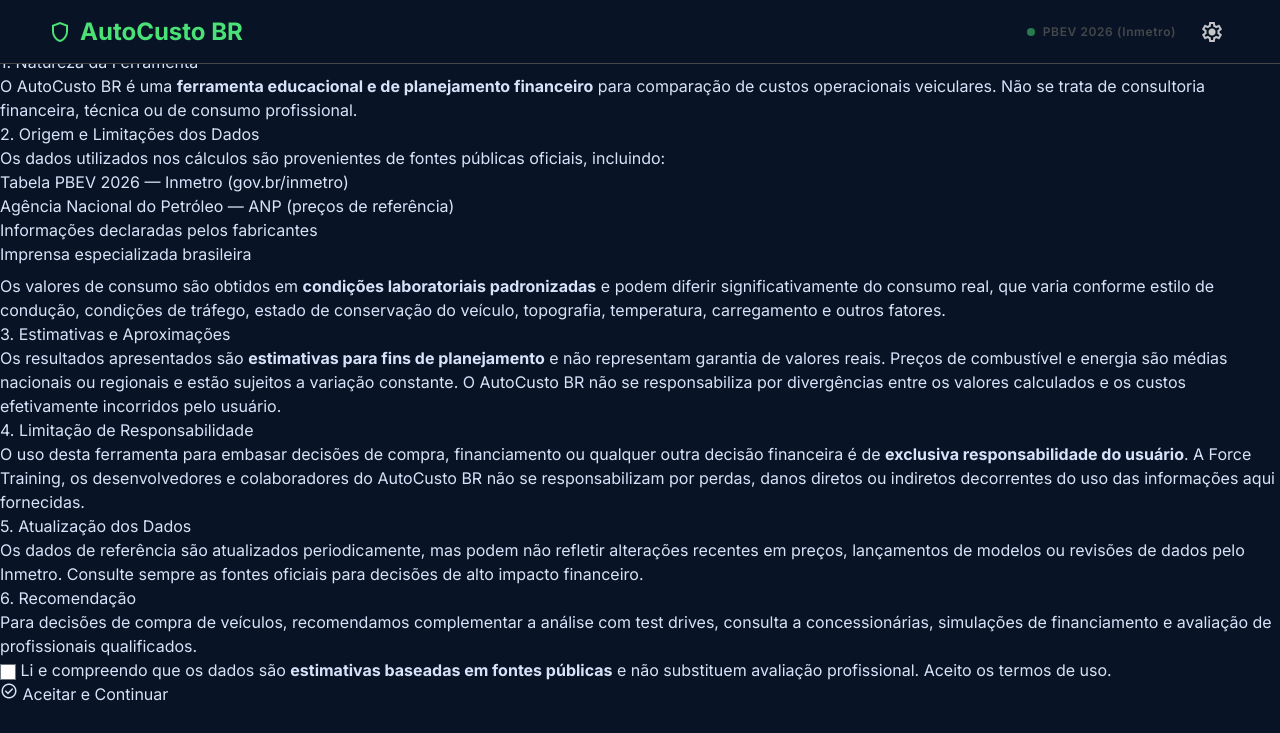
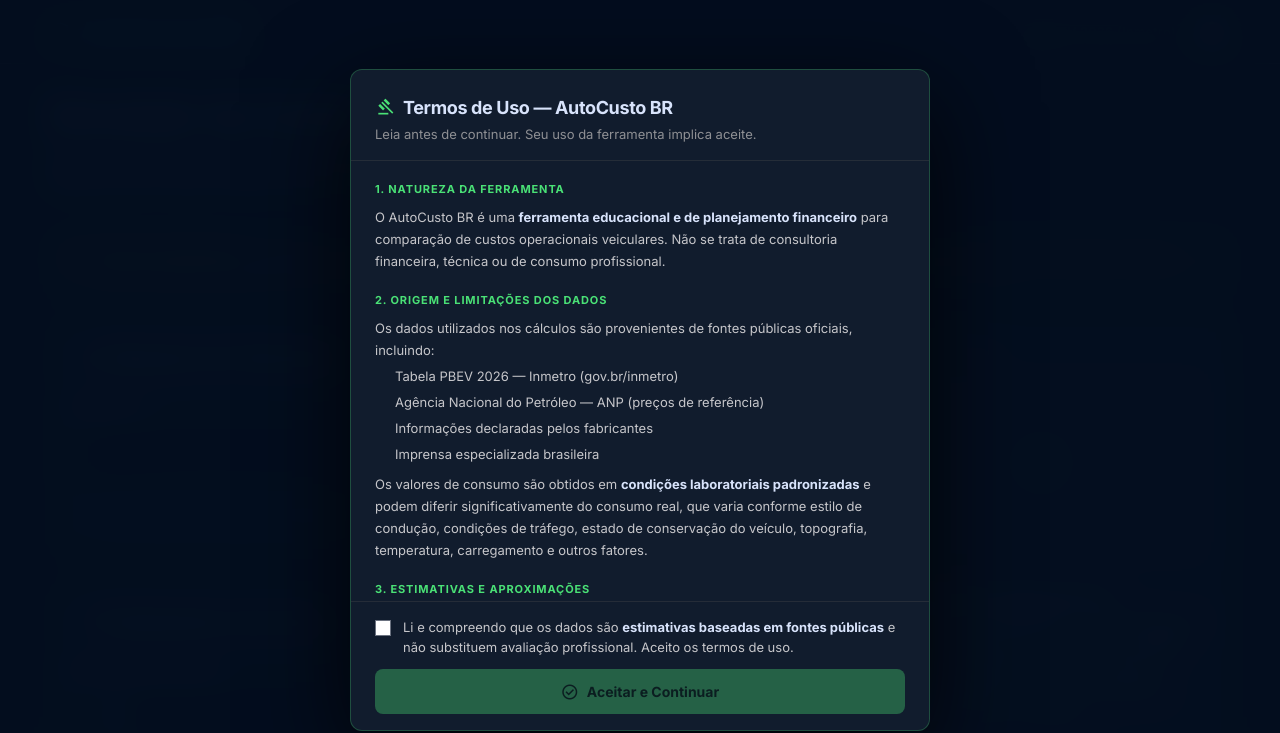
Before and after one commit to dearaujofabiano-cpu/autocusto-br, a plain HTML site: page index.html in a window 1280 px wide. Shown: the top 733 px of the page. Drawn offline with nearby package versions, Linux system fonts and the light colour scheme.

Commit message:
Update index.html

```diff
--- a/index.html
+++ b/index.html
@@ -84,6 +84,48 @@
 .fade-up{animation:fadeUp .35s ease}
 @keyframes spin{to{transform:rotate(360deg)}}
 .spin{animation:spin .65s linear infinite}
+
+/* ── TERMS MODAL ── */
+#termsModal{position:fixed;inset:0;z-index:9999;display:flex;align-items:flex-start;justify-content:center;background:rgba(4,14,31,0.96);backdrop-filter:blur(16px);padding:2rem 1rem;overflow-y:auto}
+.terms-box{background:#111c2d;border:1px solid rgba(74,225,118,0.25);border-radius:.75rem;max-width:580px;width:100%;display:flex;flex-direction:column;box-shadow:0 32px 100px rgba(0,0,0,0.8);margin:auto}
+.terms-header{padding:1.5rem 1.5rem 1rem;border-bottom:1px solid rgba(69,71,74,0.4)}
+.terms-header h2{font-size:18px;font-weight:700;color:#d8e3fb;letter-spacing:-.02em;display:flex;align-items:center;gap:8px}
+.terms-header p{font-size:13px;color:#8f9094;margin-top:4px}
+.terms-scroll{overflow-y:auto;padding:1.25rem 1.5rem;max-height:55vh;scrollbar-width:thin;scrollbar-color:#2a3548 transparent}
+.terms-scroll::-webkit-scrollbar{width:4px}
+.terms-scroll::-webkit-scrollbar-thumb{background:#2a3548;border-radius:4px}
+.terms-section{margin-bottom:1.25rem}
+.terms-section h3{font-size:11px;font-weight:700;letter-spacing:.08em;text-transform:uppercase;color:#4ae176;margin-bottom:.5rem}
+.terms-section p,.terms-section li{font-size:13px;color:#c6c6ca;line-height:1.7}
+.terms-section ul{padding-left:1.25rem;margin-top:.25rem}
+.terms-section li{margin-bottom:.25rem}
+.terms-footer{padding:1rem 1.5rem;border-top:1px solid rgba(69,71,74,0.4);display:flex;flex-direction:column;gap:.75rem}
+.terms-check{display:flex;align-items:flex-start;gap:.75rem;cursor:pointer}
+.terms-check input[type=checkbox]{width:16px;height:16px;margin-top:2px;accent-color:#4ae176;flex-shrink:0;cursor:pointer}
+.terms-check span{font-size:13px;color:#c6c6ca;line-height:1.5}
+.terms-check span strong{color:#d8e3fb}
+.btn-accept{width:100%;padding:12px;background:#4ae176;color:#002109;font-weight:700;font-size:14px;border:none;border-radius:.5rem;cursor:pointer;transition:all .15s;display:flex;align-items:center;justify-content:center;gap:8px;font-family:'Inter',sans-serif}
+.btn-accept:hover{background:#6bff8f}
+.btn-accept:disabled{opacity:.35;cursor:not-allowed}
+/* ── DISCLAIMER BANNER ── */
+#disclaimerBanner{background:rgba(245,200,66,0.06);border:1px solid rgba(245,200,66,0.18);border-radius:.5rem;padding:.75rem 1rem;display:flex;align-items:flex-start;gap:.75rem;margin-bottom:1.25rem}
+#disclaimerBanner .disc-icon{color:#f5c842;font-size:18px;flex-shrink:0;margin-top:1px}
+#disclaimerBanner .disc-text{font-size:12px;color:#9e9b8e;line-height:1.6}
+#disclaimerBanner .disc-text strong{color:#f5c842}
+#disclaimerBanner .disc-close{margin-left:auto;background:none;border:none;color:#5e5c52;cursor:pointer;font-size:16px;padding:0 0 0 .5rem;flex-shrink:0;line-height:1}
+/* ── FOOTER ── */
+.site-footer{border-top:1px solid rgba(69,71,74,0.3);padding:1.5rem 1.5rem 6rem;margin-top:2rem;max-width:1280px;margin-left:auto;margin-right:auto}
+@media(min-width:768px){.site-footer{padding-left:3rem;padding-right:3rem}}
+.footer-inner{display:flex;flex-direction:column;gap:1rem}
+@media(min-width:640px){.footer-inner{flex-direction:row;align-items:center;justify-content:space-between}}
+.footer-disclaimer{font-size:11px;color:#5e5c52;line-height:1.7;max-width:520px}
+.footer-brand{display:flex;flex-direction:column;align-items:flex-start;gap:4px;flex-shrink:0}
+@media(min-width:640px){.footer-brand{align-items:flex-end}}
+.powered-label{font-size:10px;letter-spacing:.08em;text-transform:uppercase;color:#45474a;font-weight:600}
+.powered-name{font-size:13px;font-weight:700;color:#c6c6ca;letter-spacing:-.01em}
+.powered-name span{color:#4ae176}
+.terms-link-btn{font-size:11px;color:#45474a;cursor:pointer;text-decoration:underline;margin-top:2px;background:none;border:none;padding:0;font-family:'Inter',sans-serif}
+.terms-link-btn:hover{color:#8f9094}
 </style>
 </head>
 
@@ -175,7 +217,7 @@
     <input id="apiKey" type="password" placeholder="AIzaSy..." class="flex-1 bg-surface-container-lowest border border-outline rounded-lg px-sm py-xs text-on-surface font-data-mono text-sm focus:ring-0 focus:border-tertiary outline-none"/>
     <button onclick="toggleApiPanel()" class="bg-tertiary text-on-tertiary px-sm rounded-lg text-label-sm font-bold">OK</button>
   </div>
-  <a href="https://aistudio.google.com/app/apikey" target="_blank" class="text-tertiary text-label-sm mt-xs block hover:underline">Obter chave gratuita →</a>
+
 </div>
 
 <!-- MAIN -->
```
